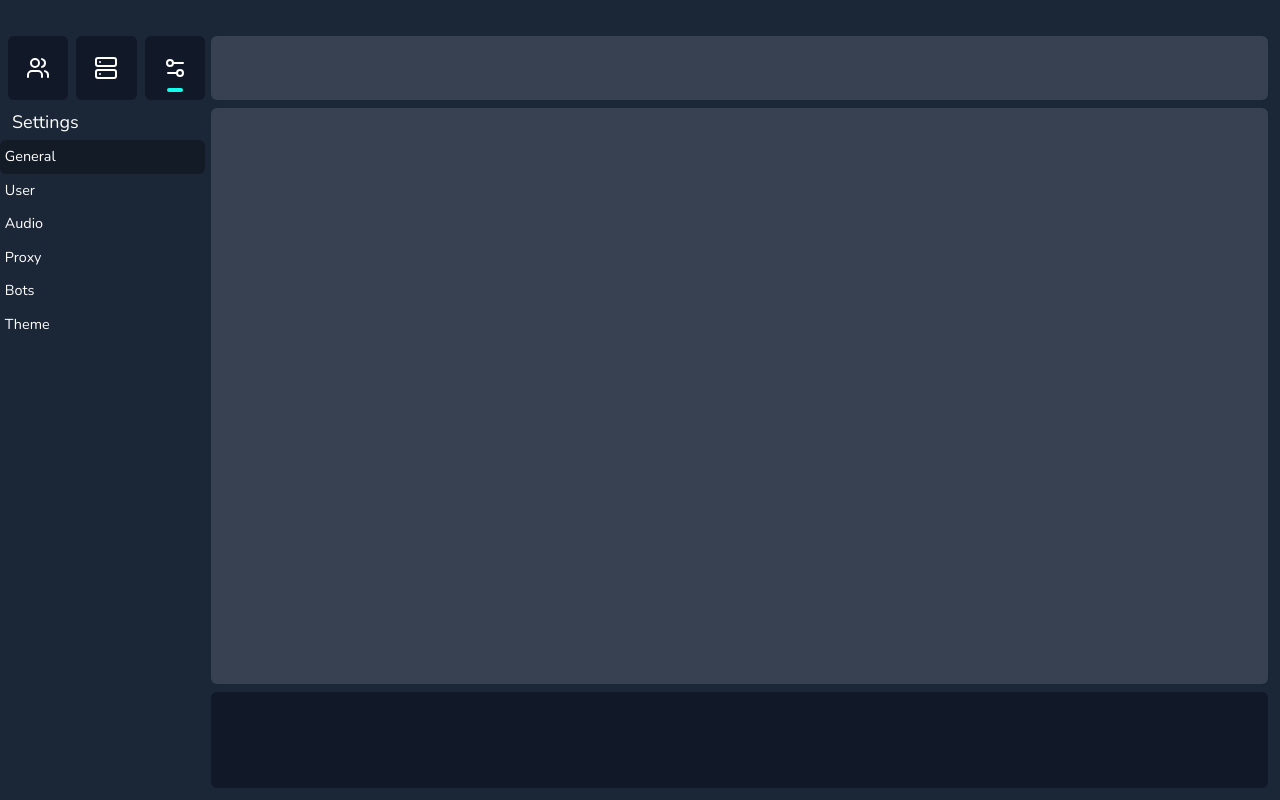
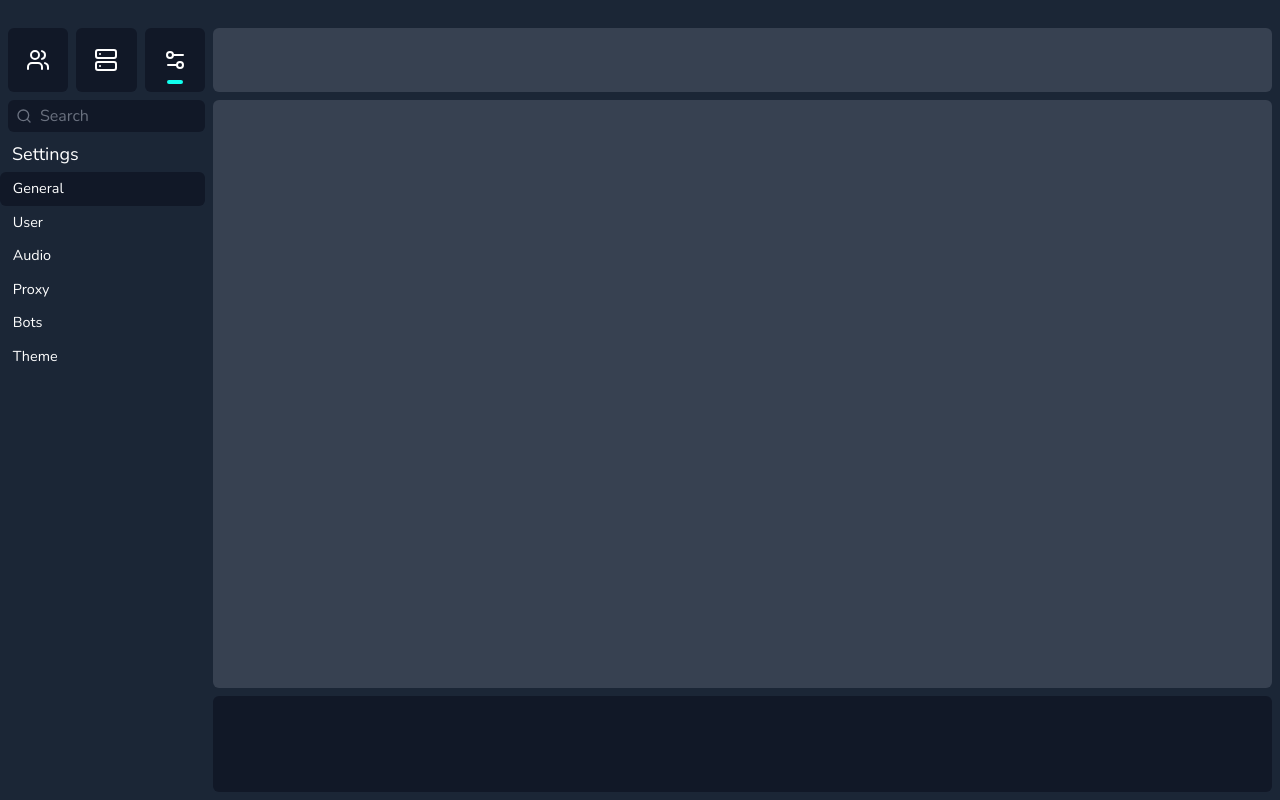
Before and after one commit to piheta/sept, a Svelte app in the folder frontend/: page / in a window 1280 px wide. Both pictures are taken after a click on the button 174 px from the left and 68 px from the top of the page. Built offline with nearby package versions, Linux system fonts and the light colour scheme.

Commit message:
Update styling

```diff
--- a/frontend/src/App.svelte
+++ b/frontend/src/App.svelte
@@ -17,20 +17,20 @@
 
 <main class="h-full">
   <div class="top-drag"></div>
-  <div class="flex w-full h-[calc(100vh-2rem)]">
+  <div class="flex w-full h-[calc(100vh-1.5rem)]">
     <div class="min-w-[175px] max-w-[50%] mt-1" style="width: {resizeWidth}px;"><Sidebar /></div>
     <div
       role="separator"
       aria-orientation="vertical"
-      class="w-[2px] cursor-col-resize"
+      class="w-2 cursor-col-resize"
       use:onDrag={{orientation:'vertical'}}
       on:drag={({ detail: delta }) => handleDrag(delta)}
       on:dragEnd={() => {width = resizeWidth}}
     ></div>
     <div class="flex flex-col flex-grow mr-2 mb-2">
-      <div class="bg-gray-700 flex-none h-16 rounded-md m-1"> </div>
-      <div class="bg-gray-700 flex-grow rounded-md m-1"> </div>
-      <div class="flex-none h-24 rounded-md m-1"><Footer /></div>
+      <div class="bg-gray-700 flex-none h-16 rounded-md mt-1"> </div>
+      <div class="bg-gray-700 flex-grow rounded-md mt-2"> </div>
+      <div class="flex-none h-24 rounded-md mt-2"><Footer /></div>
     </div>
   </div>
 </main>
@@ -39,7 +39,7 @@
   .top-drag {
     --wails-draggable: drag;
     width: 100%;
-    height: 2rem;
+    height: 1.5rem;
     margin: 0;
   }
 </style>
--- a/frontend/src/components/Sidebar/Sidebar-Settings.svelte
+++ b/frontend/src/components/Sidebar/Sidebar-Settings.svelte
@@ -28,15 +28,15 @@
         <!-- svelte-ignore a11y-no-noninteractive-tabindex -->
         <li
         class="text-[0.9rem] p-[0.3rem] m-0 rounded-md outline-none hover:bg-[rgba(0,0,0,0.125)] focus:bg-[rgba(0,0,0,0.125)]"
-        class:!bg-[rgba(0,0,0,0.3)]={setting === selection}
+        class:!bg-gray-900={setting === selection}
         class:!mb-3={index === settings.length - 1}
         tabindex="0"
         on:click={() => setSelection(setting)}
         on:keydown={(event) => handleKeyDown(event, setting)}
       >
-            <div style="display: flex; height:24px; align-items:center;">
+          <div class="flex h-6 items-center pl-2">
             {setting}
-            </div>
+          </div>
         </li>
         {/each}
     </ul>
--- a/frontend/src/components/Sidebar/Sidebar.svelte
+++ b/frontend/src/components/Sidebar/Sidebar.svelte
@@ -25,6 +25,13 @@
       </button>
     </div>
 
+    <div class="flex relative mt-2 mb-2 ml-2 h-8">
+      <svg class="absolute left-2 top-2 text-gray-500" xmlns="http://www.w3.org/2000/svg" width="1em" height="1em" viewBox="0 0 24 24"><g fill="none" stroke="currentColor" stroke-linecap="round" stroke-linejoin="round" stroke-width="2"><circle cx="11" cy="11" r="8"/><path d="m21 21l-4.3-4.3"/></g></svg>
+      <input class="w-full bg-gray-900 placeholder-gray-500 rounded-md pl-8 focus:outline-none" placeholder="Search" />
+    </div>
+
+
+
     {#if sidebar_mode===0}
       <SidebarUsers />
     {:else if sidebar_mode===1}
```
Also changed, not shown: frontend/src/components/Sidebar/Sidebar-Servers.svelte (+3 -3 lines), frontend/src/components/Sidebar/Sidebar-Users.svelte (+7 -6 lines), 1 other file (tests, documents, lock files or other folders).
